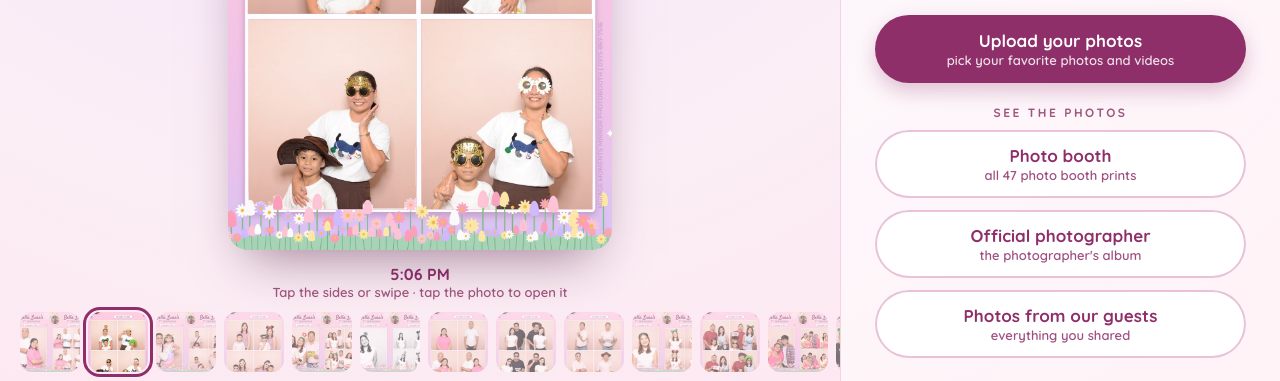
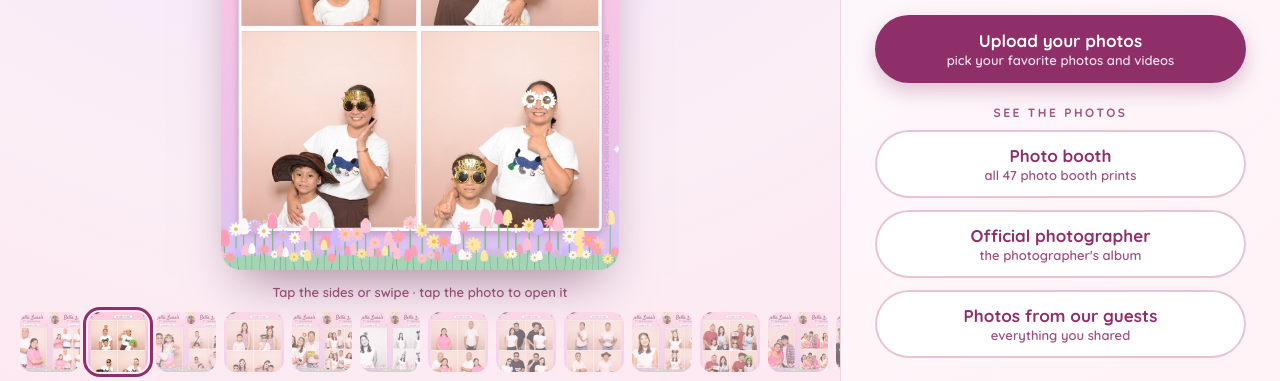
Before and after one commit to theonlyjohnsenmo-tech/LunaBday, a plain HTML site: page photos/index.html in a window 1280 px wide. Shown: the part 410-791 px from the top of the page. Drawn offline with Linux system fonts and the light colour scheme.

Commit message:
Remove photo times from the gallery
Co-Authored-By: Claude Opus 5.5 <noreply@anthropic.com>

```diff
--- a/photos/index.html
+++ b/photos/index.html
@@ -154,7 +154,6 @@ document.querySelectorAll("[data-link]").forEach((a) => {
 // Photo booth prints: img/full and img/thumb, numbered in the order they were taken. META comes from photos.js.
 const PHOTOS = window.META.map((m) => ({ n: m.f.slice(0, 2), t: m.t }));
 const full = (p) => `img/full/${p.n}.jpg`, thumb = (p) => `img/thumb/${p.n}.jpg`;
-const clock = (t) => { const h = +t.slice(0, 2); return `${h > 12 ? h - 12 : h}:${t.slice(2)} ${h >= 12 ? "PM" : "AM"}`; };
 document.getElementById("boothN").textContent = PHOTOS.length;
 
 /* Stories */
@@ -165,7 +164,7 @@ function draw() {
   const p = PHOTOS[i];
   img.src = full(p);
   document.getElementById("count").textContent = `${i + 1} / ${PHOTOS.length}`;
-  document.getElementById("cap").innerHTML = `${clock(p.t)}<span>Tap the sides or swipe · tap the photo to open it</span>`;
+  document.getElementById("cap").innerHTML = `<span>Tap the sides or swipe · tap the photo to open it</span>`;
   const start = Math.max(0, Math.min(i - 10, PHOTOS.length - 20));
   document.getElementById("bars").innerHTML = Array.from({ length: 20 }, (_, k) => { const j = start + k; return `<i class="${j < i ? "done" : j === i ? "now" : ""}"></i>`; }).join("");
   strip.querySelectorAll("button").forEach((b, j) => b.classList.toggle("on", j === i));
@@ -203,7 +202,7 @@ function drawLb() {
   const p = PHOTOS[li];
   document.getElementById("lbImg").src = full(p);
   document.getElementById("lbN").textContent = `${li + 1} / ${PHOTOS.length}`;
-  document.getElementById("lbC").textContent = `${clock(p.t)} · Bella Luna's 7th Birthday`;
+  document.getElementById("lbC").textContent = "Bella Luna's 7th Birthday";
   const dl = document.getElementById("lbDl"); dl.href = full(p); dl.download = `bella-luna-7th-${p.n}.jpg`;
 }
 const stepLb = (d) => { li = (li + d + PHOTOS.length) % PHOTOS.length; drawLb(); };
```
